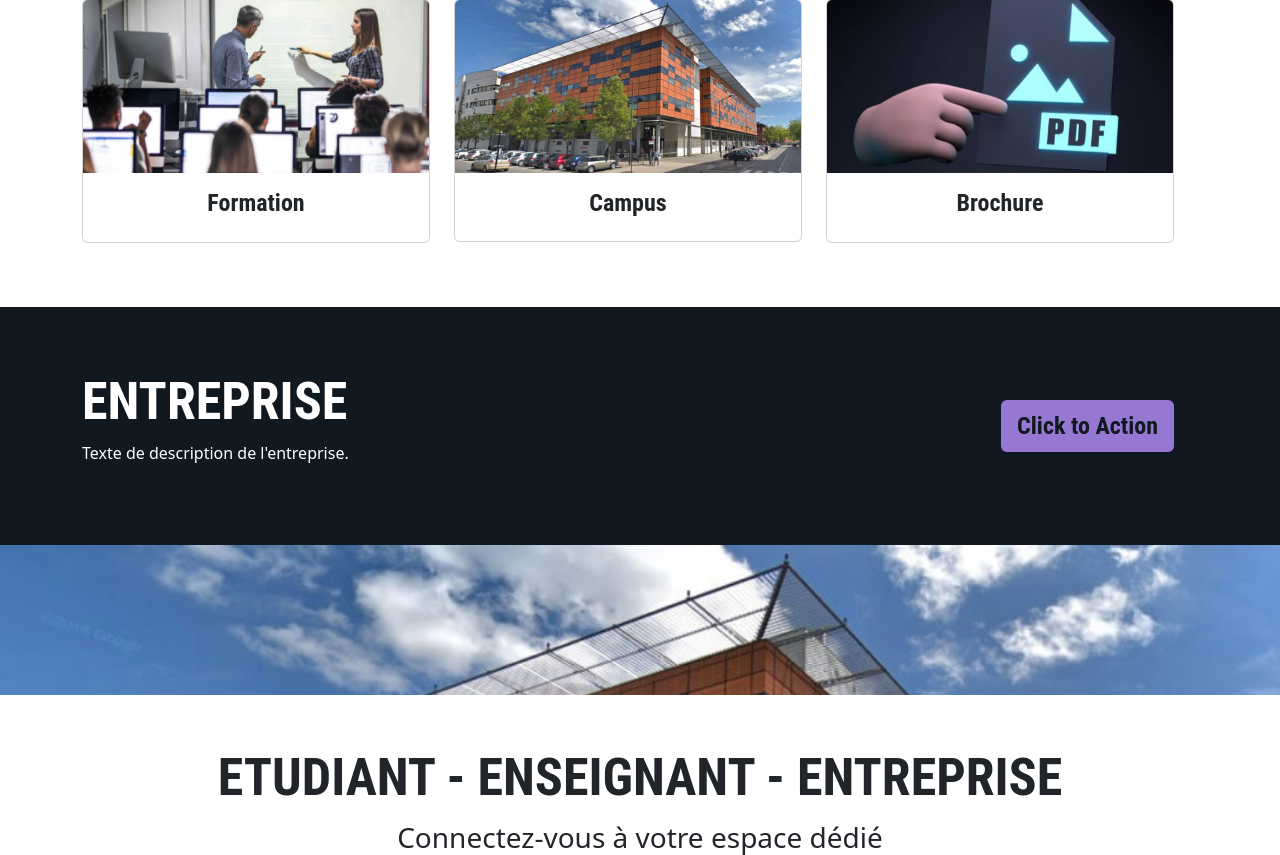
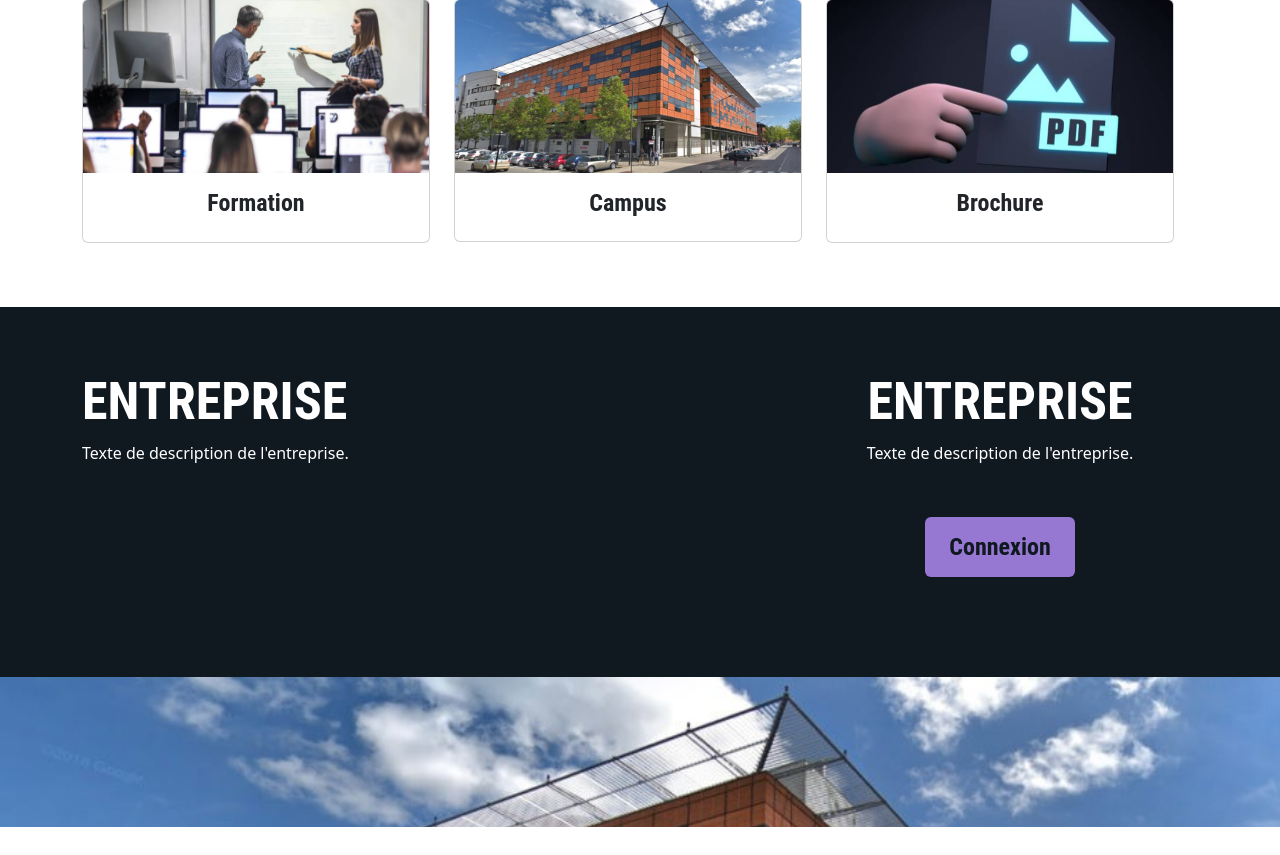
Before and after one commit to GLANEUX/lp-miaw-asrii, a PHP site: page / in a window 1280 px wide. Shown: the part 717-1572 px from the top of the page. Run offline with PHP 8.4, Linux system fonts and the light colour scheme; a stand-in replaces the project's code that opens the database connection; some libraries are stand-ins or nearby versions.

Commit message:
modified home

```diff
--- a/view/home.php
+++ b/view/home.php
@@ -52,14 +52,17 @@
   <div class="container py-3">
     <div class="row">
 
-      <div class="col-lg-6">
+      <div class="col-lg-8">
         <h2 class="text-white txt-font">ENTREPRISE</h2>
         <p class="text-white">Texte de description de l'entreprise.</p>
       </div>
 
-      <div class="col-lg-6 d-flex align-items-center justify-content-end">
-        <a href="#" class="bg-custom-purple txt-color-black button-font py-2 px-3 rounded">Click to Action</a>
-      </div>
+      <div class="col-lg-4 align-items-center justify-content-end">
+      <h2 class="text-white text-center txt-font">ENTREPRISE</h2>
+        <p class="text-white text-center">Texte de description de l'entreprise.</p>
+        <div class="text-center py-5">
+      <a href="#" class="bg-custom-purple txt-color-black button-font py-3 px-4 rounded">Connexion</a>
+    </div>      </div>
 
     </div>
   </div>
```
